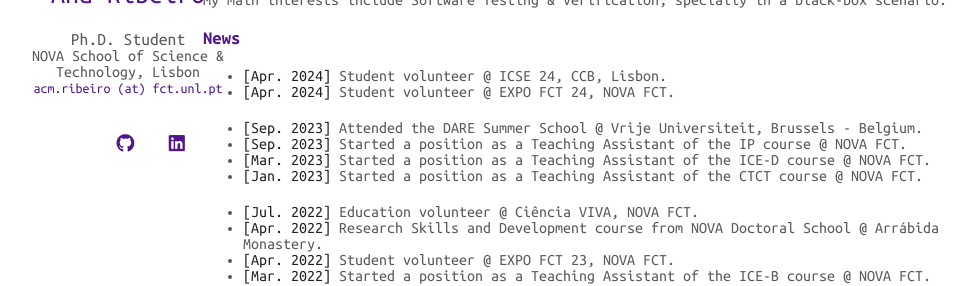
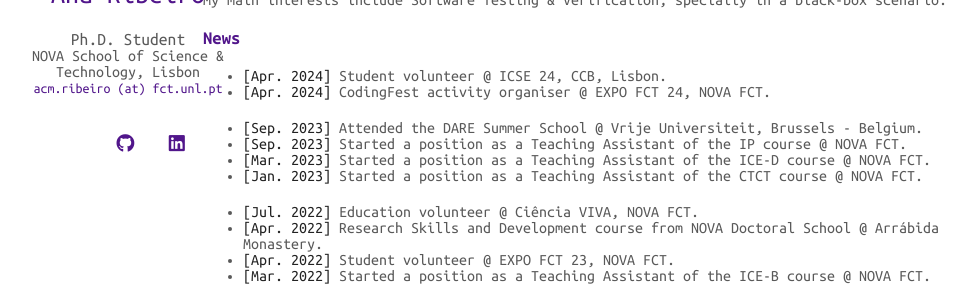
Before and after one commit to acm-ribeiro/acm-ribeiro.github.io, a Jekyll site: the page built from index.md, in a window 1280 px wide, cut to the strip 308-594 px from the top of the page. Shown: the whole strip, without its empty margins (167-1143 px from the left). Built offline with Jekyll 4.4.1, drawn with Linux system fonts in a browser that asks for light colours; nearby versions of some CDN libraries; a style sheet for code colours, icons or effects is not loaded.

Commit message:
update news

```diff
--- a/index.md
+++ b/index.md
@@ -19,7 +19,7 @@ My main interests include Software Testing & Verification, specially in a black-
 ### News
 
 - **[Apr. 2024]** Student volunteer @ ICSE 24, CCB, Lisbon.
-- **[Apr. 2024]** Student volunteer @ EXPO FCT 24, NOVA FCT.
+- **[Apr. 2024]** CodingFest activity organiser @ EXPO FCT 24, NOVA FCT.
 
 - **[Sep. 2023]** Attended the DARE Summer School @ Vrije Universiteit, Brussels - Belgium.
 - **[Sep. 2023]** Started a position as a Teaching Assistant of the IP course @ NOVA FCT.
```
Also changed, not shown: 1 other file.
